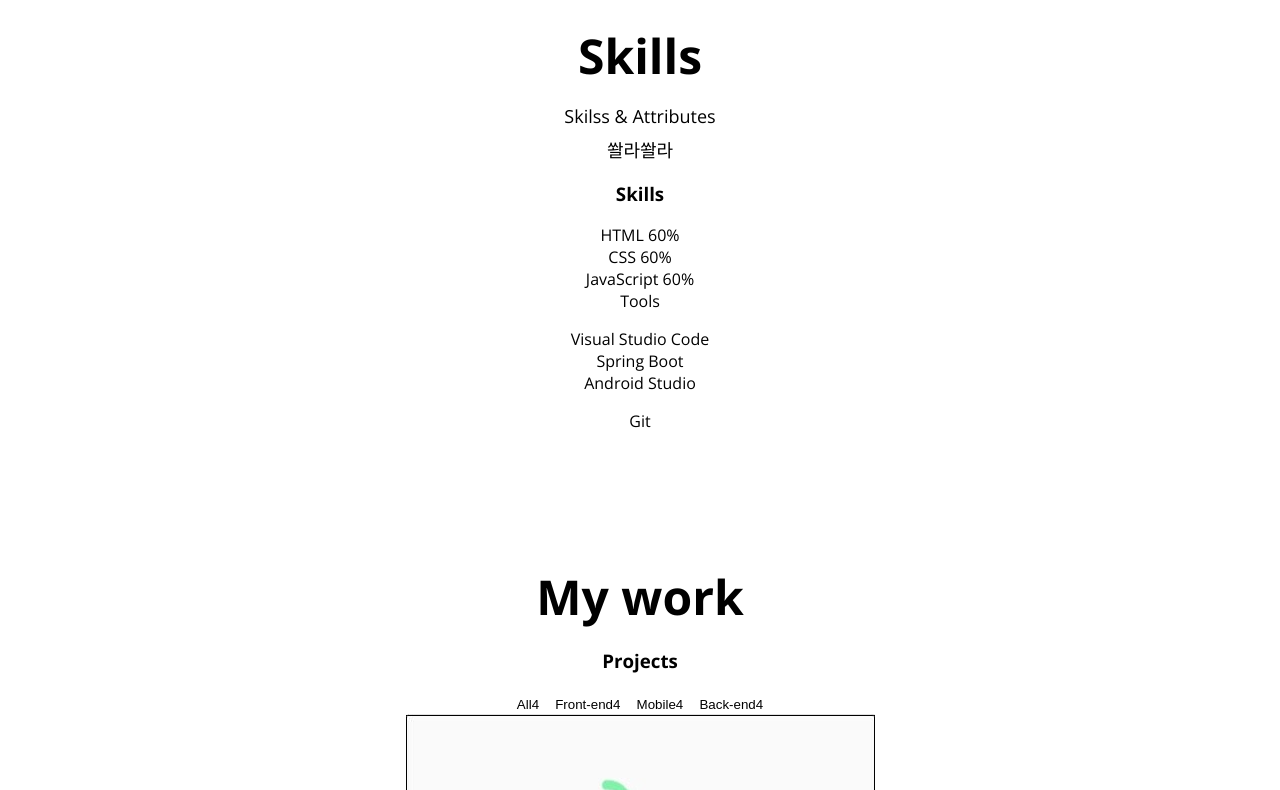
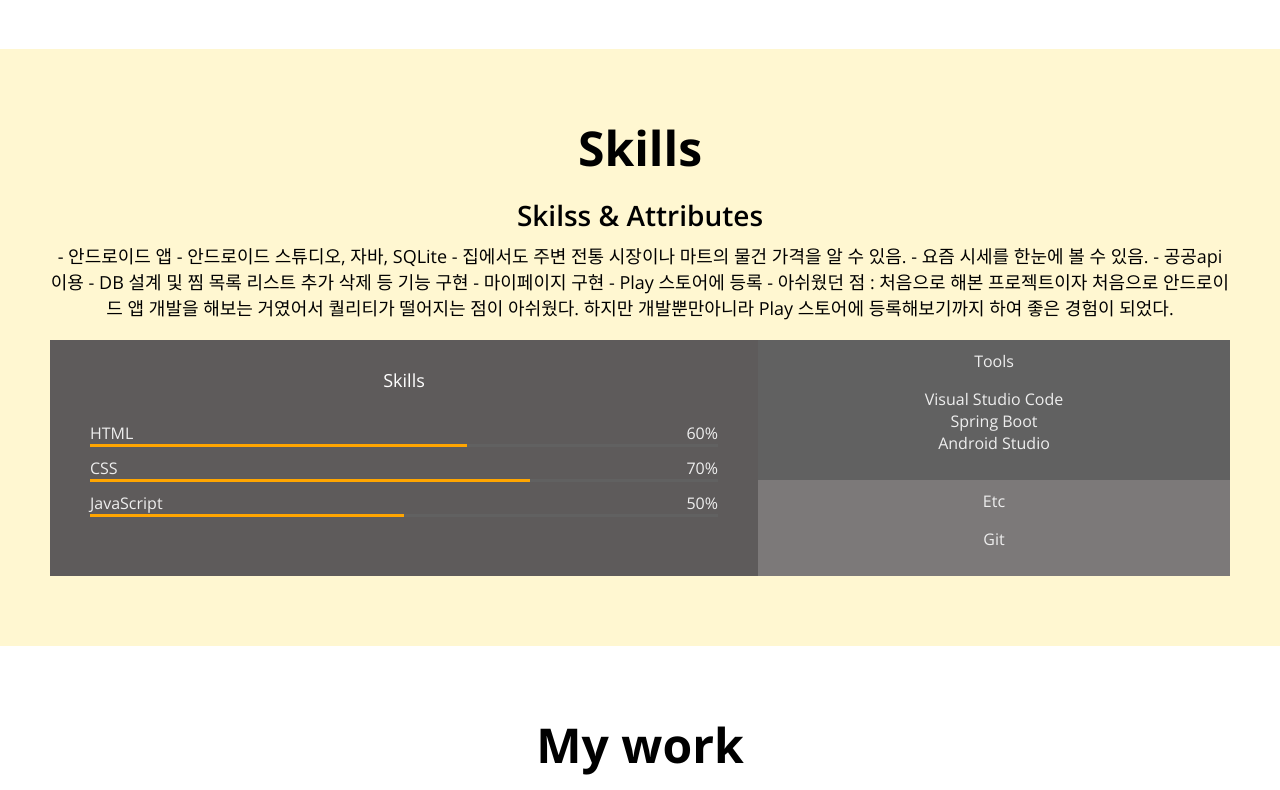
Before and after one commit to bestyjin/javascript-portfolio, a plain HTML site: page index.html in a window 1280 px wide. Shown: the part 1516-2306 px from the top of the page. Drawn offline with nearby package versions, Linux system fonts and the light colour scheme.

Commit message:
CSS : Skills

```diff
--- a/index.html
+++ b/index.html
@@ -42,9 +42,17 @@
         <button class="home__contact">CONTACT ME</button>
     </section>
     <!-- About -->
-    <section id="about" class="section">
+    <section id="about" class="section section__container">
         <h1>About me</h1>
-        <p>어쩌고 저쩌고 쏘ㅑㄹ라쏘ㅑㄹ라</p>
+        <p>- 안드로이드 앱 - 안드로이드 스튜디오, 자바, SQLite
+            - 집에서도 주변 전통 시장이나 마트의 물건 가격을 알 수 있음.
+            - 요즘 시세를 한눈에 볼 수 있음.
+            - 공공api이용
+            - DB 설계 및 찜 목록 리스트 추가 삭제 등 기능 구현
+            - 마이페이지 구현
+            - Play 스토어에 등록
+            - 아쉬웠던 점 : 처음으로 해본 프로젝트이자 처음으로 안드로이드 앱 개발을 해보는 거였어서 퀄리티가 떨어지는 점이 아쉬웠다. 하지만 개발뿐만아니라 Play 스토어에 등록해보기까지 하여 좋은
+            경험이 되었다.</p>
         <div class="about__majors">
             <div class="major">
                 <div class="major__icon">
@@ -94,39 +102,51 @@
     </section>
     <!-- Skills -->
     <section id="skills" class="section">
+        <div class="section__container">
             <h1>Skills</h1>
             <h2>Skilss & Attributes</h2>
-        <p>쏼라쏼라</p>
+            <p>- 안드로이드 앱 - 안드로이드 스튜디오, 자바, SQLite
+                - 집에서도 주변 전통 시장이나 마트의 물건 가격을 알 수 있음.
+                - 요즘 시세를 한눈에 볼 수 있음.
+                - 공공api이용
+                - DB 설계 및 찜 목록 리스트 추가 삭제 등 기능 구현
+                - 마이페이지 구현
+                - Play 스토어에 등록
+                - 아쉬웠던 점 : 처음으로 해본 프로젝트이자 처음으로 안드로이드 앱 개발을 해보는 거였어서 퀄리티가 떨어지는 점이 아쉬웠다. 하지만 개발뿐만아니라 Play 스토어에 등록해보기까지 하여
+                좋은 경험이 되었다.</p>
             <div class="skillset">
                 <div class="skillset__left">
                     <h3 class="skillset__title">Skills</h3>
+                    <div class="skillsets">
                         <div class="skill">
                             <div class="skill__description">
                                 <span>HTML</span>
                                 <span>60%</span>
                             </div>
                             <div class="skill__bar">
-                        <div class="skillvalue"></div>
+                                <div class="skill__value" style="width: 60%;"></div>
                             </div>
                         </div>
                         <div class="skill">
                             <div class="skill__description">
                                 <span>CSS</span>
-                        <span>60%</span>
+                                <span>70%</span>
                             </div>
                             <div class="skill__bar">
-                        <div class="skillvalue"></div>
+                                <div class="skill__value" style="width: 70%;"></div>
                             </div>
                         </div>
                         <div class="skill">
                             <div class="skill__description">
                                 <span>JavaScript</span>
-                        <span>60%</span>
+                                <span>50%</span>
                             </div>
                             <div class="skill__bar">
-                        <div class="skillvalue"></div>
+                                <div class="skill__value" style="width: 50%;"></div>
                             </div>
                         </div>
+                    </div>
+
                 </div>
                 <div class="skillset__right">
                     <div class="tools">
@@ -138,12 +158,15 @@
                         </ul>
                     </div>
                     <div class="etc">
+                        <div class="tools__title">Etc</div>
                         <ul class="etc__list">
                             <li><span>Git</span></li>
                         </ul>
                     </div>
                 </div>
             </div>
+        </div>
+
     </section>
     <!-- Work -->
     <section id="work" class="section">
--- a/style.css
+++ b/style.css
@@ -4,7 +4,7 @@
     --color-white: #ffffff;
     --color-light-white: #eeeeee;
     --color-dark-white: #bdbdbd;
-    --color-pink: #FCD34D;
+    --color-pink: #fdce35;
     --color-dark-pink: #e8b200;
     --color-black: #4d4d4d;
     --color-grey: #616161;
@@ -77,7 +77,7 @@ h2 {
     margin: 8px 0px;
 }
 
-h2 {
+h3 {
     font-size: var(--font-regular);
     font-weight: var(--weight-regular);
     color: var(--color-black);
@@ -101,7 +101,7 @@ p {
     color: var(--color-white);
 }
 
-.navbar__menu{
+.navbar__menu {
     display: flex;
 }
 
@@ -109,6 +109,7 @@ p {
     font-size: var(--font-medium);
     font-weight: var(--weight-semi-bold);
 }
+
 .navbar__menu__item {
     padding: 8px 12px;
     margin: 0 4px;
@@ -120,12 +121,12 @@ p {
     border: 1px solid var(--color-white);
 }
 
-.navbar__menu__item:hover{
+.navbar__menu__item:hover {
     background-color: var(--color-dark-pink);
 }
 
 /* Home */
-#home{
+#home {
     background: url("imgs/home_background.png") center/cover no-repeat;
     text-align: center;
     padding: 20px;
@@ -143,7 +144,7 @@ p {
     color: var(--color-white);
 }
 
-.home__contact{
+.home__contact {
     font-size: var(--font-regular);
     font-weight: var(--weight-bold);
     margin: 24px;
@@ -156,6 +157,10 @@ p {
 .section {
     text-align: center;
     padding: 50px;
+    margin: auto;
+}
+
+.section__container {
     max-width: 1200px;
     margin: auto;
 }
@@ -183,15 +188,17 @@ p {
     transition: all var(--animation-duration) ease;
 }
 
-.major__icon:hover i{
+.major__icon:hover i {
     color: var(--color-pink);
     transform: rotate(-30deg) scale(1.1);
 }
-.major__title, .major__description {
+
+.major__title,
+.major__description {
     color: var(--color-dark-grey);
 }
 
-.major__description{
+.major__description {
     font-size: var(--font-small);
 }
 
@@ -231,3 +238,62 @@ p {
     width: 152px;
     height: 38px;
 }
+
+#skills {
+    background-color: var(--color-yellow);
+}
+
+.skillset {
+    display: flex;
+    background-color: var(--color-light-grey);
+    margin: 20px 0;
+    color: var(--color-light-white);
+}
+
+.skillset__title {
+    color: var(--color-white);
+}
+
+.skillset__left {
+    flex-basis: 60%;
+    background-color: var(--color-dark-grey);
+    padding: 20px 40px;
+}
+
+.skill__description{
+    display: flex;
+    justify-content: space-between;
+}
+
+.skill__bar{
+    width: 100%;
+    height: 3px;
+    background-color: var(--color-grey);
+}
+
+.skill__value {
+    height: 3px;
+    background-color: orange;
+}
+
+.skillsets {
+    margin-top: 30px;
+}
+
+.skill {
+    padding-bottom: 10px;
+}
+
+.skillset__right {
+    flex-basis: 40%;
+    background-color: var(--color-light-grey);
+}
+
+.tools {
+    background-color: var(--color-grey);
+}
+
+.tools,
+.etc {
+    padding: 10px;
+}
```
Lines whose indentation alone changed are shown as unchanged.
